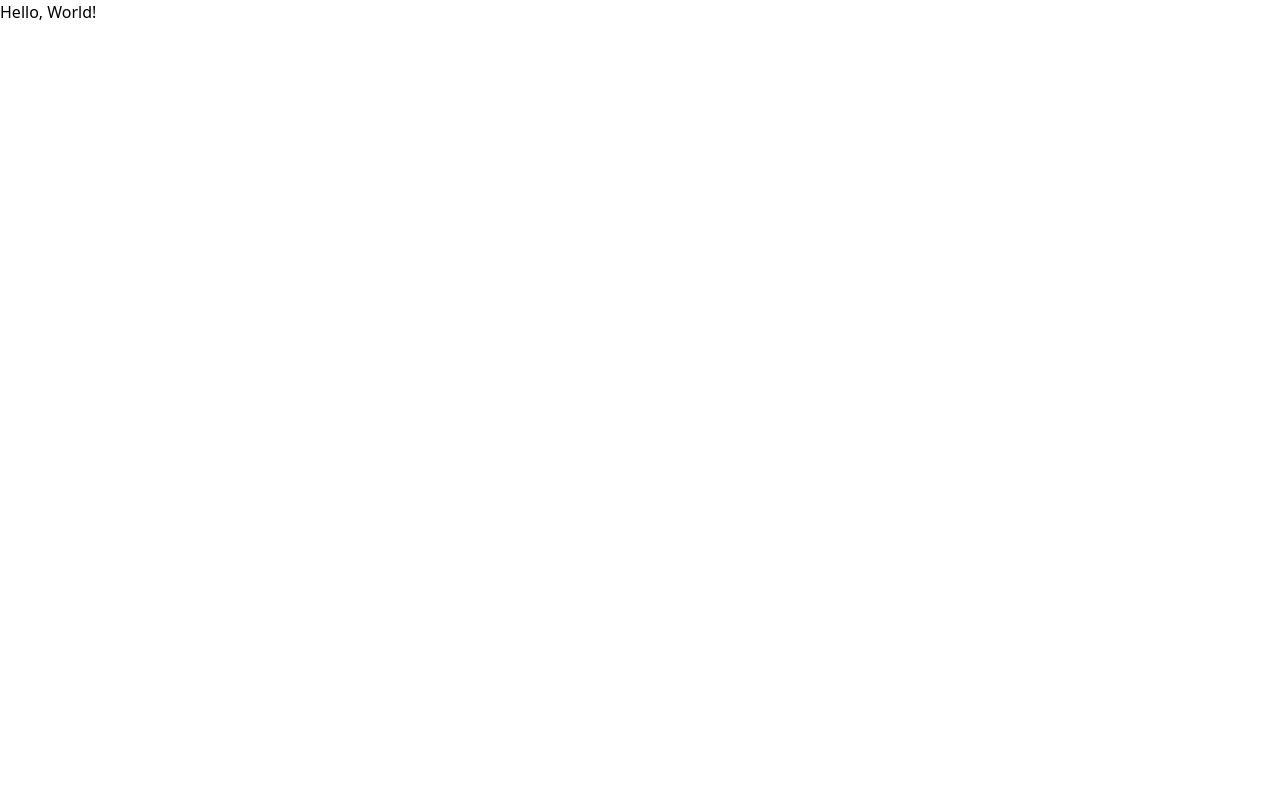
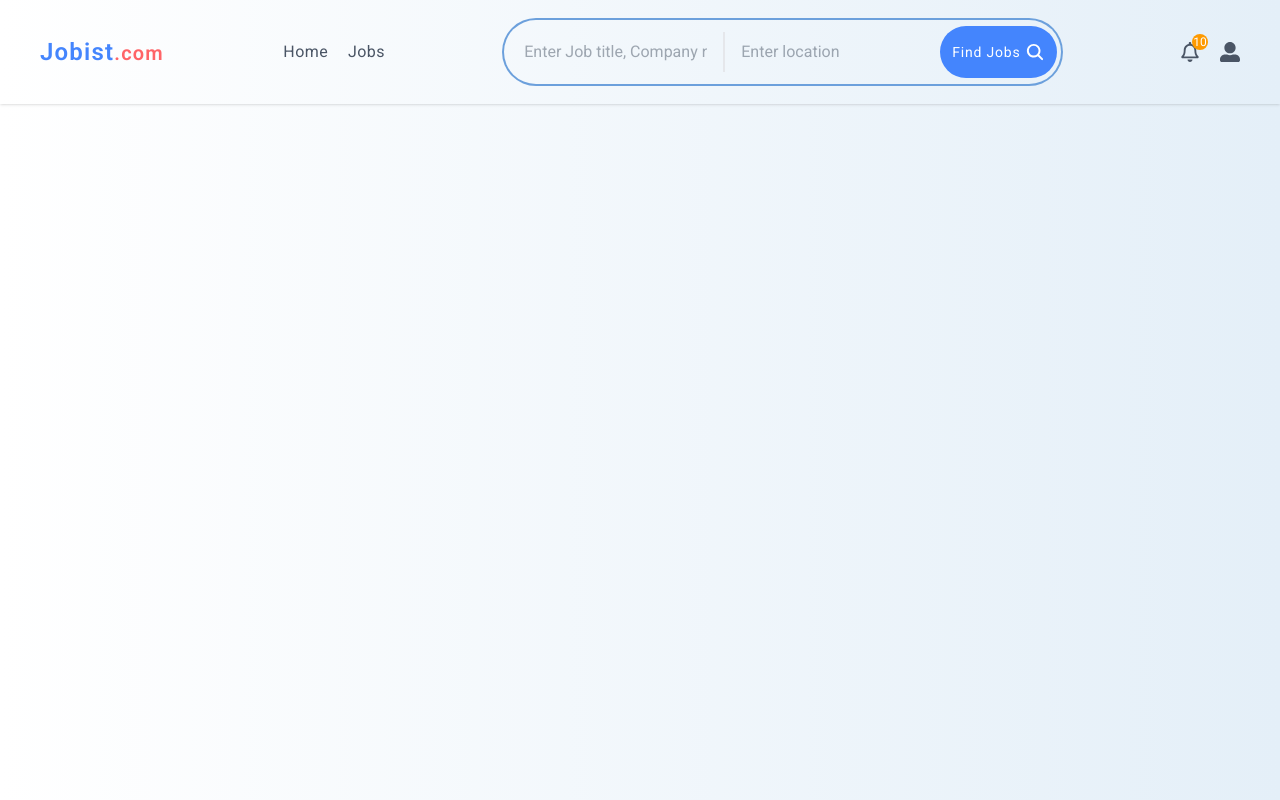
Before and after one commit to sathyan-a-wbd/job-portal-fullstack, a React (Vite) app in the folder frontend/: page / in a window 1280 px wide. Built offline with nearby package versions, Linux system fonts and the light colour scheme.

Commit message:
Feat : Create Responsive Navbar with responsive searchbar

```diff
--- a/frontend/src/App.jsx
+++ b/frontend/src/App.jsx
@@ -1,7 +1,19 @@
-import React from "react";
-
-const App = () => {
-  return <div>Hello, World!</div>;
-};
-
-export default App;
+import "./App.css";
+import { BrowserRouter as Router, Routes, Route } from "react-router-dom";
+//pages and components
+import NavBar from "./components/NavBar";
+import Home from "./pages/Home";
+import Jobs from "./pages/Jobs";
+import Dashboard from "./pages/Dashboard";
+export default function App() {
+  return (
+    <Router>
+      <NavBar />
+      <Routes>
+        <Route path={"/"} element={<Home />} />
+        <Route path={"/jobs-list"} element={<Jobs />} />
+        <Route path={"/profile-dashboard"} element={<Dashboard />} />
+      </Routes>
+    </Router>
+  );
+}
--- a/frontend/src/components/NavBar.jsx
+++ b/frontend/src/components/NavBar.jsx
@@ -1,7 +1,187 @@
-import React from "react";
+import React, { useState } from "react";
+import { FaRegBell, FaUser, FaUserAlt } from "react-icons/fa";
+import { FaAnglesRight } from "react-icons/fa6";
+import { Link } from "react-router-dom";
+import { HiMiniBars3BottomLeft } from "react-icons/hi2";
+import { IoSearch } from "react-icons/io5";
+import { IoClose } from "react-icons/io5";
+const NavBar = ({ image }) => {
+  const [notification, setNotification] = useState(10);
+  const [inputFocus, setInputFocus] = useState(false);
+  const [userHover, setUserHover] = useState(false);
+  const [mobileNav, setMobileNav] = useState(false);
 
-const NavBar = () => {
-  return <div>NavBar</div>;
+  return (
+    <section className="w-full shadow roboto ">
+      <div className="w-full flex flex-wrap text-gray-600 gap-y-5 items-center justify-between px-4 sm:px-10 py-5 relative">
+        {/* mobile-nav-bar-icon */}
+        <div className="flex items-center justify-between relative sm:hidden w-10">
+          <HiMiniBars3BottomLeft
+            onClick={() => setMobileNav((prev) => !prev)}
+            className={`${mobileNav ? "opacity-0 scale-75 pointer-events-none " : "opacity-100 scale-100"} absolute left-0 transition-all duration-300 text-2xl block sm:hidden z-20 font-bold cursor-pointer text-shadow`}
+          />
+          <IoClose
+            onClick={() => setMobileNav(false)}
+            className={`${mobileNav ? "opacity-100 scale-100 " : "opacity-0 scale-75 pointer-events-none"} absolute left-0 transition-all duration-300 text-2xl block sm:hidden z-20 font-bold cursor-pointer text-shadow`}
+          />
+        </div>
+
+        {/* Mobile-navbar */}
+        <nav
+          className={`sm:order-2 text-gray-800 sm:hidden  fixed w-90 bg-[#f4f9fd] border border-gray-200 transition-transform duration-500 ease-in-out rounded-r-3xl shadow-2xl backdrop:blur-3xl h-screen top-0 left-0 ${mobileNav ? "translate-x-0" : "-translate-x-full"}`}
+        >
+          <ul className="px-3 py-20 h-screen flex flex-col gap-5 items-center tracking-wider">
+            <div
+              className={`flex gap-5 items-center inset-shadow-5xs justify-start ring-1 ring-[#bcd4e6] w-full px-5 py-5 rounded-lg shadow`}
+            >
+              <div
+                className={`w-20 h-20 overflow-hidden bg-[#6ca0dc2f] rounded-full flex items-center justify-center ring-3 ring-green-500`}
+              >
+                {image ?
+                  <img src={image} alt="profile-img" loading="lazy" />
+                : <FaUserAlt
+                    color="#4485fd"
+                    className="text-7xl translate-y-1 "
+                  />
+                }
+              </div>
+              <div>
+                <h2 className="text-lg">Name Initial</h2>
+                <span className="text-sm text-gray-500">xyz-xxxssss</span>
+                <li onClick={() => setMobileNav(false)}>
+                  <Link
+                    to={"/profile-dashboard"}
+                    className="text-[16px] text-[#4485fd]"
+                  >
+                    View & Update{" "}
+                  </Link>
+                </li>
+              </div>
+            </div>
+            <span className="w-full h-0.5  rounded-sm bg-[#4485fd31]">
+              {""}
+            </span>
+            <div className=" flex flex-col gap-3 text-sm items-left w-full px-3 mt-5">
+              <h4 className="text-xs text-[#6ca0dc] mb-3">nav-links</h4>
+              <Link
+                onClick={() => setMobileNav(false)}
+                className="text-sm text-[#4485fd]  px-2 py-2 w-full  flex items-center justify-between"
+                to={"/"}
+              >
+                Home
+                <FaAnglesRight />
+              </Link>
+              <Link
+                onClick={() => setMobileNav(false)}
+                className="text-sm text-[#4485fd]  px-2 py-2 w-full  flex items-center justify-between"
+                to={"/jobs-list"}
+              >
+                Jobs
+                <FaAnglesRight />
+              </Link>
+            </div>
+          </ul>
+        </nav>
+        {/* //logo */}
+
+        <div className="logo order-1 text-2xl font-semibold tracking-wider">
+          <h3 className="text-[#4485fd]">
+            Jobist<span className="text-red-400 text-xl">.com</span>
+          </h3>
+        </div>
+        {/* navlinks */}
+        <nav className="order-2 sm:block hidden">
+          <ul className="flex gap-5 items-center tracking-wide">
+            <li>
+              <Link to={"/"}>Home</Link>
+            </li>
+            <li>
+              <Link to={"/jobs-list"}>Jobs</Link>
+            </li>
+          </ul>
+        </nav>
+        {/* search-bar */}
+        <div
+          className={` order-3 ${inputFocus ? "order-4 translate-x-0 px-3 -z-10 translate-y-35" : " "} fixed sm:z-0 sm:translate-y-0   -translate-y-150 sm:translate-x-0 sm:relative sm:opacity-100 sm:flex w-full lg:order-3 sm:order-4 lg:w-auto transition-all duration-500  items-center justify-center`}
+        >
+          <form className={`searchbar} w-full`}>
+            {/* searchbar */}
+            <div className="searchbox  w-full overflow-hidden flex flex-col sm:flex-row items-center rounded-4xl sm:ring-2 ring-0 sm:ring-[#6ca0dc] px-1 ">
+              <input
+                type="text"
+                placeholder="Enter Job title, Company name, etc"
+                className={`px-4 py-5 flex-1 border-none outline-none w-full `}
+              />
+
+              <span className="w-[90%] h-0.5 sm:w-0.5 sm:h-10 sm:bg-gray-200 bg-gray-100 shadow-lg"></span>
+
+              <input
+                type="text"
+                placeholder="Enter location"
+                className="px-4 py-5 w-full sm:w-auto border-none outline-none sm:w-[30%]"
+              />
+
+              <button
+                className={`flex gap-1 w-full sm:w-auto items-center tracking-wider cursor-pointer justify-center bg-[#4485fd] text-white rounded-4xl px-3 py-4 `}
+              >
+                <span className="flex items-center gap-1 md:text-sm ">
+                  Find Jobs{" "}
+                  <IoSearch className="font-bold text-white text-xl" />{" "}
+                </span>
+              </button>
+            </div>
+          </form>
+        </div>
+        {/* profile and notification */}
+        <nav className="order-3 lg:order-4">
+          <ul className="flex items-center gap-5">
+            {inputFocus ?
+              <IoClose
+                className="font-bold  sm:hidden text-xl cursor-pointer"
+                onClick={() => setInputFocus(false)}
+              />
+            : <IoSearch
+                className="font-bold sm:hidden block text-xl cursor-pointer"
+                onClick={() => setInputFocus((prev) => !prev)}
+              />
+            }
+            <div className={`cursor-pointer relative  inline-block `}>
+              <FaRegBell className="text-xl text-shadow " />
+              {notification === 0 ?
+                ""
+              : <span className=" text-xs text-white absolute w-4 h-4 -top-2 -right-2 rounded-full flex items-center justify-center bg-amber-500">
+                  {notification}
+                </span>
+              }
+            </div>
+            <div className="flex items-center justify-center relative">
+              <FaUserAlt
+                className="text-xl text-shadow cursor-pointer"
+                onMouseEnter={() => setUserHover(true)}
+                onClick={() => setUserHover(true)}
+              />
+              {userHover === true && (
+                <div
+                  onMouseEnter={() => setUserHover(true)}
+                  onMouseLeave={() => setUserHover(false)}
+                  className="absolute w-40 top-6 right-0 bg-[#f8fcff] backdrop:blur rounded-lg border border-white/40 px-4 py-3"
+                >
+                  <ul className="flex flex-col  w-full">
+                    <li className="text-sm text-[#6ca0dc] border-b-[#6ca0dc] px-2 py-2 w-full rounded-lg flex items-center justify-between">
+                      Login <FaAnglesRight />
+                    </li>
+                    <li className="text-sm text-[#6ca0dc]  border-b-[#6ca0dc] px-2 py-2 w-full rounded-lg flex items-center justify-between">
+                      SignUp <FaAnglesRight />
+                    </li>
+                  </ul>
+                </div>
+              )}
+            </div>
+          </ul>
+        </nav>
+      </div>
+    </section>
+  );
 };
 
 export default NavBar;
```
